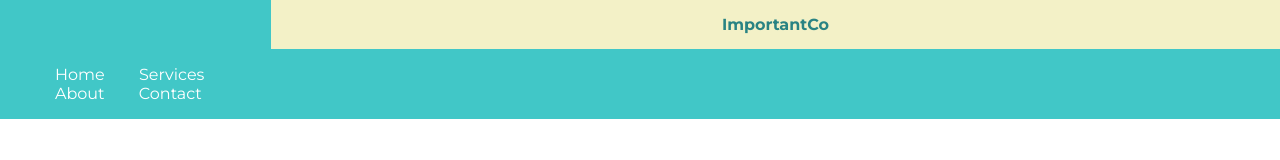
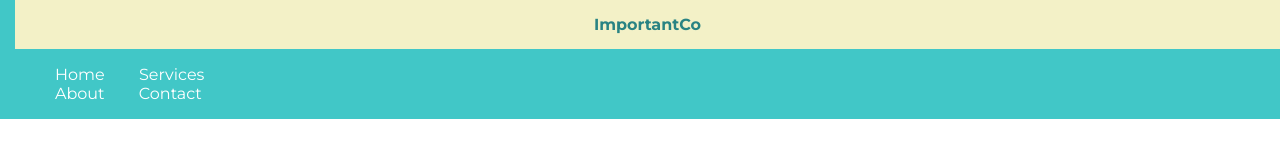
Before and after one commit to ayush8010720467/css-grid, a website: page index.html in a window 1280 px wide. Drawn offline with Linux system fonts and the light colour scheme.

Commit message:
it is the implicit nameing for 1 and 2 the above statement means start from the starting of the grid column with name 1 and end the column having name as 2

```diff
--- a/css/main.css
+++ b/css/main.css
@@ -17,7 +17,8 @@
         text-align: center;
         font-weight: bold;
         display: inline-block;
-        grid-column-start: 2;
+        grid-column-start: 1;
+        grid-column-end: span 2;
     }
 
 header{
```
